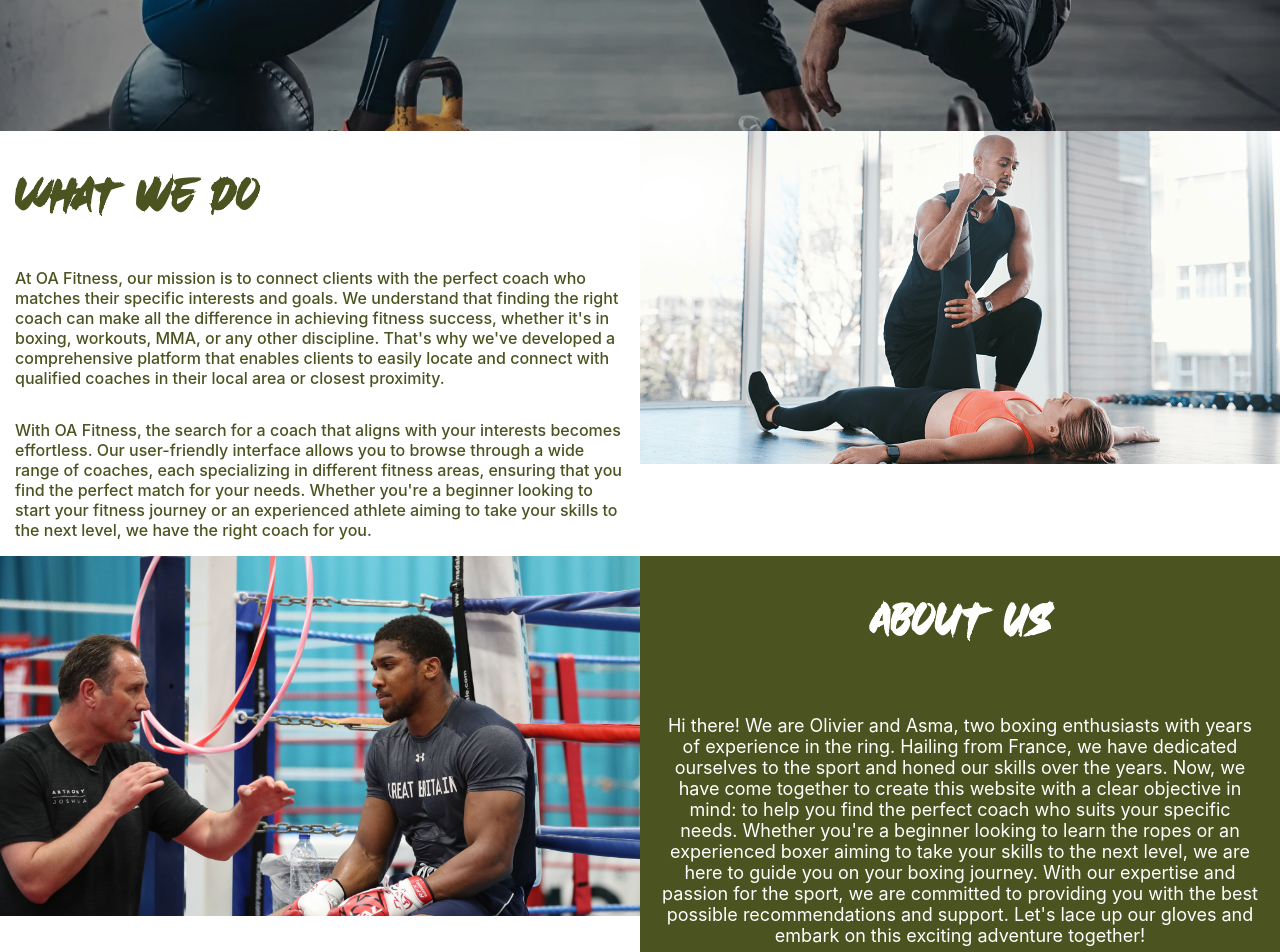
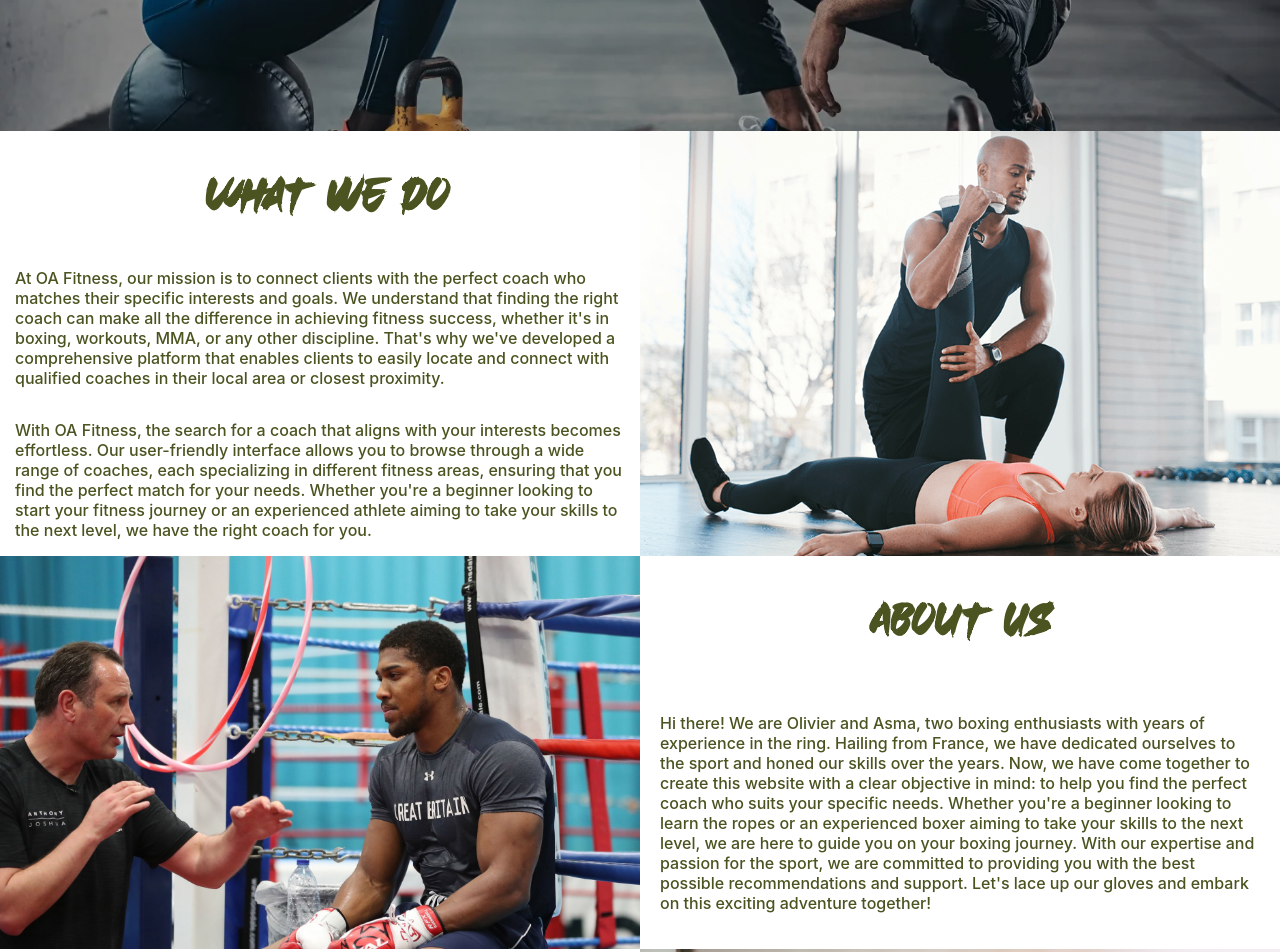
Before and after one commit to oliFYP/asmaaoli, a React (Create React App) app: page / in a window 1280 px wide. Shown: the part 400-1352 px from the top of the page. Built offline with nearby package versions, Linux system fonts and the light colour scheme.

Commit message:
Deploy site

```diff
--- a/package.json
+++ b/package.json
@@ -1,4 +1,5 @@
 {
+  "homepage": "http://oliFYP.github.io/ao-fitness",
   "name": "ao-continued",
   "version": "0.1.0",
   "private": true,
@@ -13,6 +14,8 @@
   },
   "scripts": {
     "start": "react-scripts start",
+    "predeploy": "npm run build",
+    "deploy": "gh-pages -d build",
     "build": "react-scripts build",
     "test": "react-scripts test",
     "eject": "react-scripts eject"
@@ -34,5 +37,8 @@
       "last 1 firefox version",
       "last 1 safari version"
     ]
+  },
+  "devDependencies": {
+    "gh-pages": "^5.0.0"
   }
 }
--- a/src/App.css
+++ b/src/App.css
@@ -283,17 +283,12 @@ align-items: center;
   grid-column: 2;
   grid-row: 2;
   width:100%;
-  height: 400px;
+  height: auto;
 }
 .what-we-do{
   grid-column: 1/ span 1;
   grid-row: 2;
-  background-color: white;
-  color: var(--main-color);
-  height: auto;
-  width: 100%;
-  display: flex;
-  flex-direction: column;
+
 
 }
 .what-we-do h2{
@@ -323,13 +318,22 @@ align-items: center;
   width:100%;
   height: auto;
 }
+.what-we-do-img{
+  object-fit: cover;
+  height: 100%;
+}
+.asma, .oli{
+  object-fit: cover;
+  height: 100%;
+}
+.what-we-do,
 .container3,
 .container2{
-  background-color: var(--main-color);
-  color: #ffffff;
+  background-color: #ffffff;
+  color:var(--main-color) ;
   height: auto;
   width: 100%;
-  text-align: center;
+
   display: flex;
   flex-direction: column;
   align-items: center;
@@ -352,7 +356,8 @@ align-items: center;
 }
 .container3,
 .container2 p{
-  font-size: large;
+  font-size: medium;
   padding: 20px;
+  font-weight: 550;
 
 }
--- a/src/view.css
+++ b/src/view.css
@@ -2,9 +2,5 @@
     .find-coach-header{
         top: 22%;
     }
-    .what-we-do-img{
 
-        width:100%;
-        height: auto;
-      }
 }
```
Also changed, not shown: 1 other file (tests, documents, lock files or other folders).
